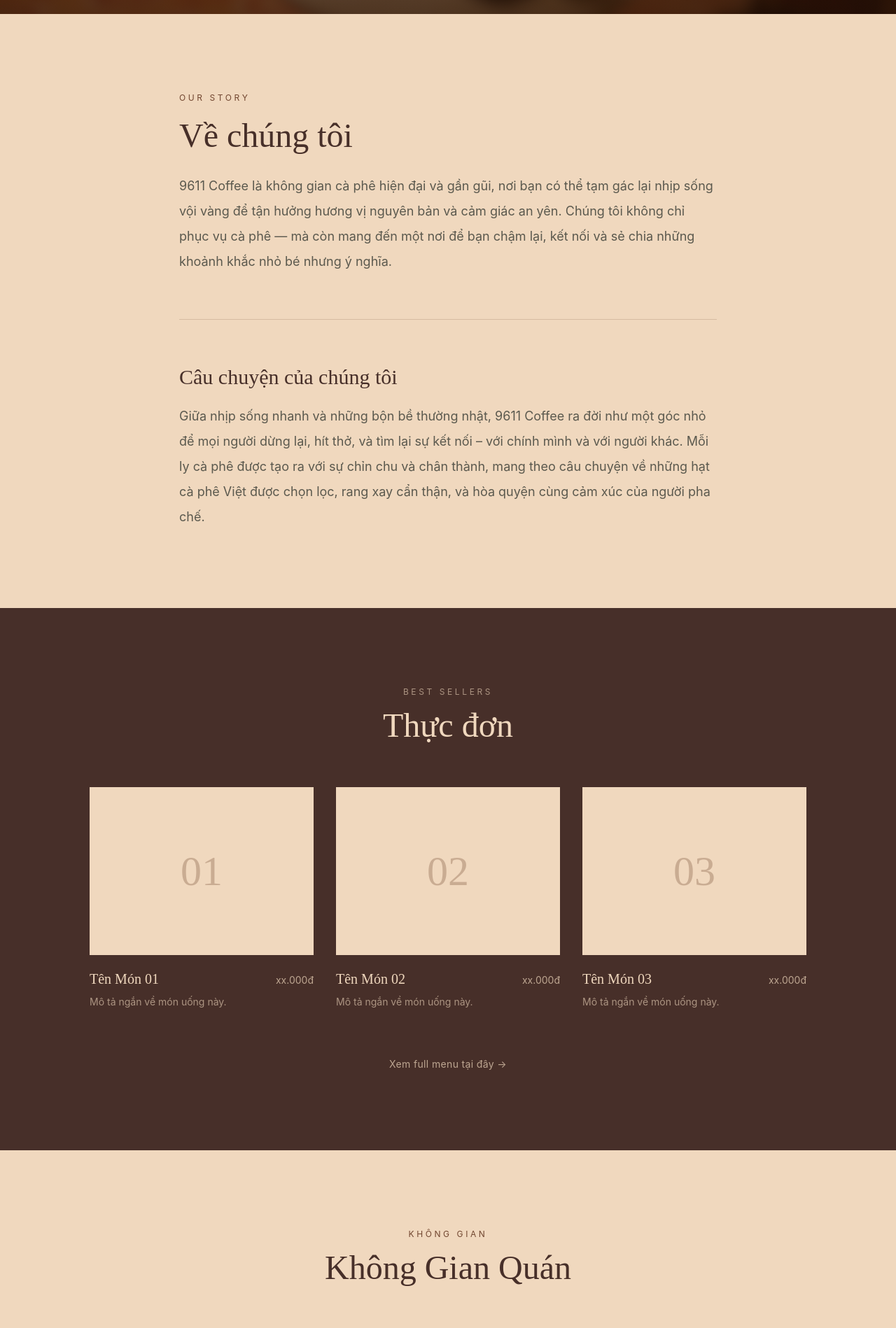
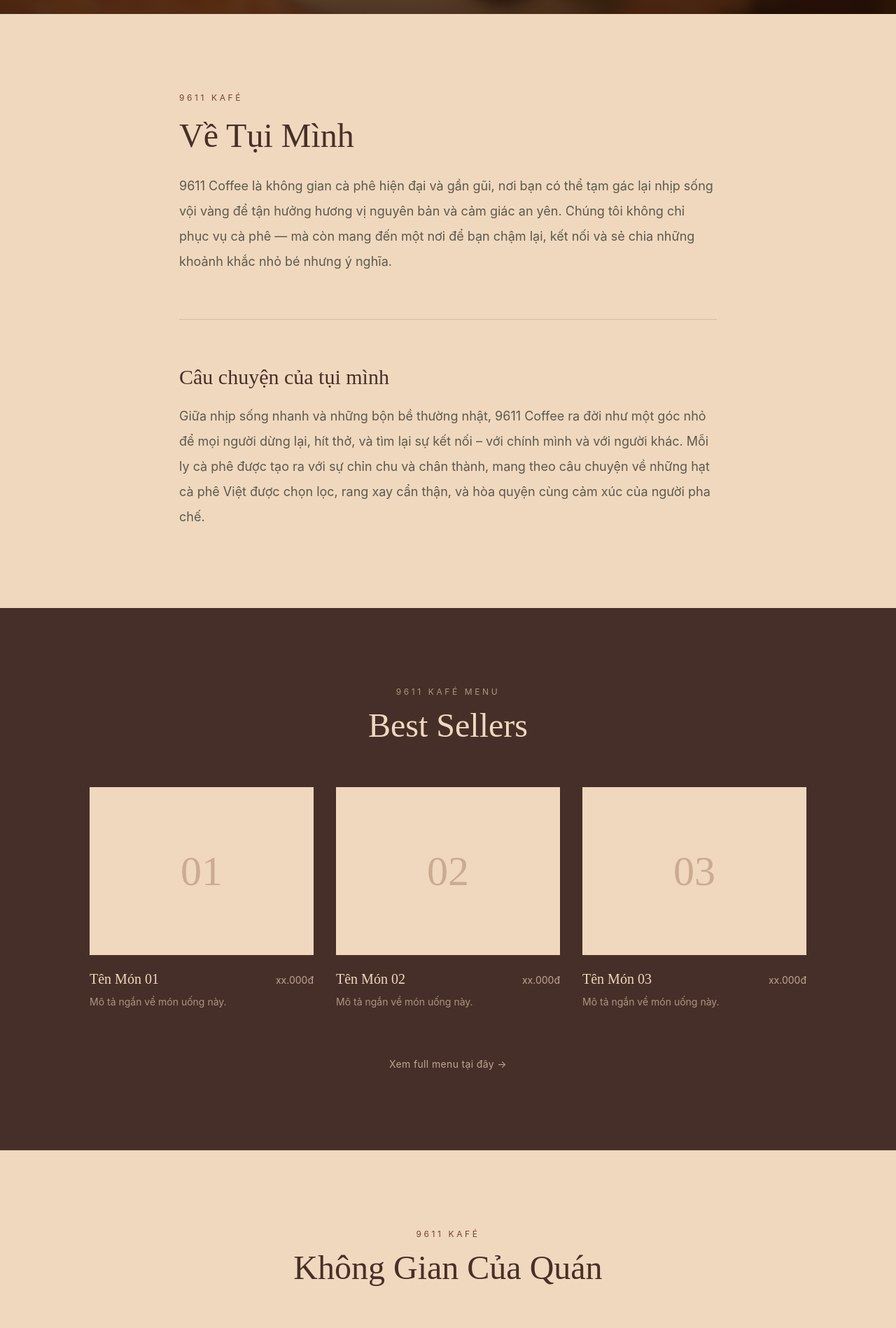
Before and after one commit to mhuy07092004/9611_Kafe, a React (Vite) app: page / in a window 1280 px wide. Shown: the part 780-2678 px from the top of the page at 70% size. Built offline with nearby package versions, Linux system fonts and the light colour scheme; a web font is replaced by a local one.

Commit message:
update design

```diff
--- a/index.html
+++ b/index.html
@@ -2,7 +2,7 @@
 <html lang="vi">
   <head>
     <meta charset="UTF-8" />
-    <link rel="icon" type="image/svg+xml" href="/favicon.svg" />
+    <link rel="icon" type="image/svg+xml" href="/logo.svg" />
     <meta name="viewport" content="width=device-width, initial-scale=1.0, viewport-fit=cover" />
     <meta name="theme-color" content="#472f29" />
     <meta name="description" content="9611 Kafé — Không gian cà phê hiện đại và gần gũi tại Đà Lạt." />
--- a/src/components/Menu.tsx
+++ b/src/components/Menu.tsx
@@ -40,10 +40,10 @@
     >
       <div className="max-w-5xl mx-auto">
         <span className="block font-body text-xs tracking-[0.3em] uppercase text-[#f0d8be]/60 mb-4 text-center">
-          Best Sellers
+          9611 Kafé Menu
         </span>
         <h2 className="font-serif text-[#f0d8be] text-3xl md:text-5xl text-center mb-10 md:mb-16">
-          Thực đơn
+          Best Sellers
         </h2>
 
         <div className="grid grid-cols-1 sm:grid-cols-2 md:grid-cols-3 gap-6 md:gap-8">
--- a/src/components/Spaces.tsx
+++ b/src/components/Spaces.tsx
@@ -39,10 +39,10 @@
     <section ref={containerRef} className="bg-[#f0d8be] py-16 md:py-28 px-4 sm:px-6">
       <div className="max-w-5xl mx-auto">
         <span className="block font-body text-xs tracking-[0.3em] uppercase text-[#714630] mb-4 text-center">
-          Không gian
+          9611 Kafé
         </span>
         <h2 className="font-serif text-[#472f29] text-3xl md:text-5xl text-center mb-10 md:mb-16">
-          Không Gian Quán
+          Không Gian Của Quán
         </h2>
 
         {spaceImages.length > 0 ? (
--- a/src/components/Story.tsx
+++ b/src/components/Story.tsx
@@ -34,12 +34,12 @@
     >
       <div className="max-w-3xl mx-auto">
         <span className="story-block block font-body text-xs tracking-[0.3em] uppercase text-[#714630] mb-4">
-          Our Story
+          9611 Kafé
         </span>
 
         <div className="story-block mb-10 md:mb-16">
           <h2 className="font-serif text-[#472f29] text-3xl md:text-5xl leading-tight mb-5 md:mb-6">
-            Về chúng tôi
+            Về Tụi Mình
           </h2>
           <p className="font-body text-[#5b594e] text-base md:text-lg leading-loose">
             9611 Coffee là không gian cà phê hiện đại và gần gũi, nơi bạn có thể tạm gác lại
@@ -51,7 +51,7 @@
 
         <div className="story-block border-t border-[#714630]/20 pt-10 md:pt-16">
           <h3 className="font-serif text-[#472f29] text-xl md:text-3xl mb-4 md:mb-5">
-            Câu chuyện của chúng tôi
+            Câu chuyện của tụi mình
           </h3>
           <p className="font-body text-[#5b594e] text-base md:text-lg leading-loose">
             Giữa nhịp sống nhanh và những bộn bề thường nhật, 9611 Coffee ra đời như một góc
```
Also changed, not shown: public/logo.png, public/logo.svg (added).
